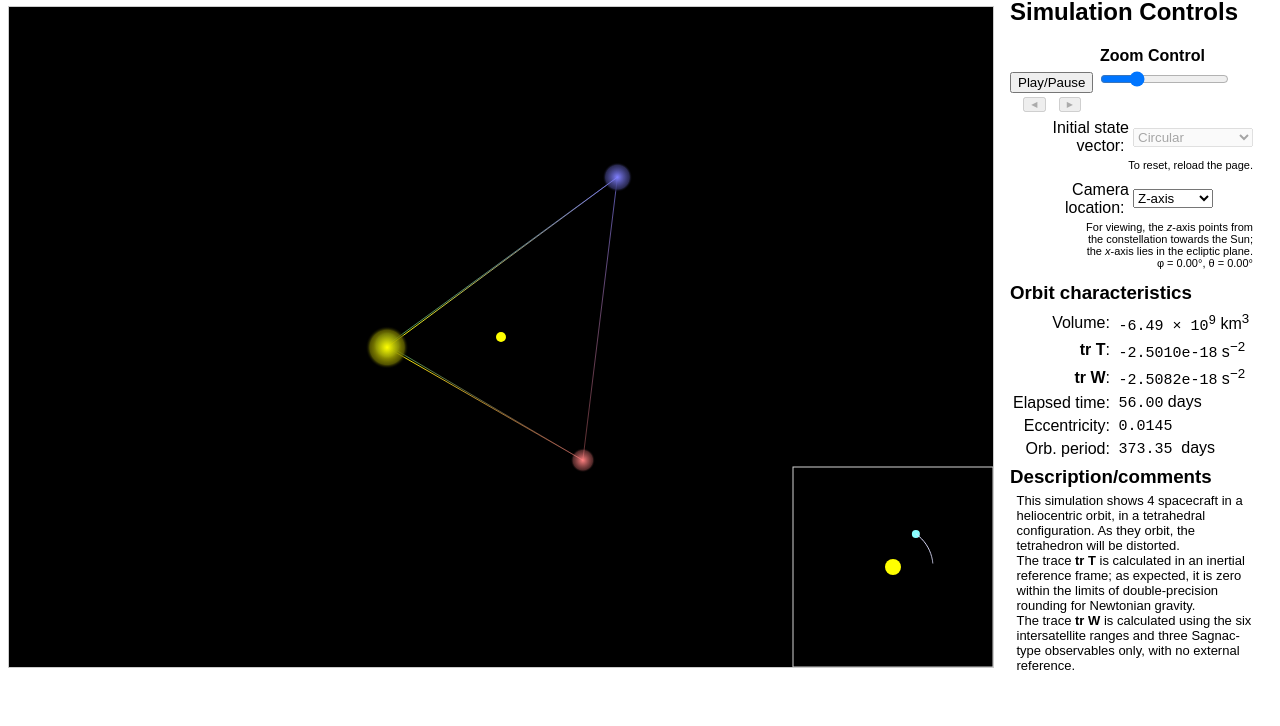
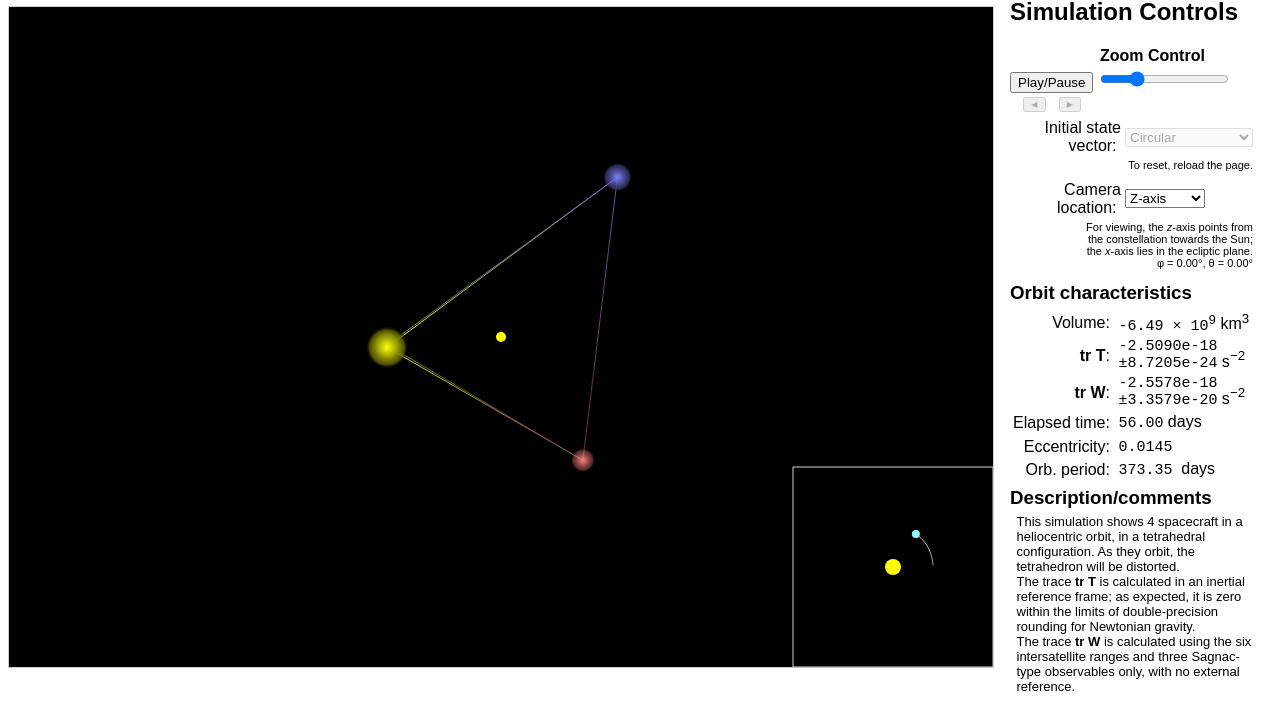
Before and after one commit to vttoth/TETRA, a plain HTML site: page index.html in a window 1280 px wide. Both pictures are taken after a click on the button "Play/Pause". Shown: the part 74-800 px from the top of the page. Drawn offline with Linux system fonts and the light colour scheme.

Commit message:
View scaling, stdev, new cases

```diff
--- a/tetra.css
+++ b/tetra.css
@@ -92,6 +92,8 @@ h3
 {
   font-family: monospace;
   font-size: 15px;
+  line-height: 1.1;
+  display: inline-block;
 }
 
 .desc
--- a/tetra.js
+++ b/tetra.js
@@ -10,6 +10,8 @@ const spacecraftsets = [
   {
     name: "Circular",
     tail: 300,
+    scale: AU,
+    step: 3600,
     refstate: { x: AU, y: 0, z: 0, vx: 0, vy: 30e-3, vz: 0},
     states: [
       { x: -1, y: -1, z: -3, vx:1e-8, vy:30e-3, vz:2e-7, r:255, g:128, b:128 },
@@ -21,6 +23,8 @@ const spacecraftsets = [
   {
     name: "Eccentric",
     tail: 600,
+    scale: AU,
+    step: 3600,
     refstate: { x: AU, y: 0, z: 0, vx: 0, vy: 35e-3, vz: 0},
     states: [
       { x: -1, y: -1, z: -1, vx:0e-7, vy:35e-3-15e-8, vz:1e-7, r:255, g:128, b:128 },
@@ -32,6 +36,8 @@ const spacecraftsets = [
   {
     name: "High ecc.",
     tail: 600,
+    scale: AU,
+    step: 3600,
     refstate: { x: 0.6 * AU, y: 0, z: 0, vx: 0, vy: 0.0485, vz: 0 },
     states: [
       { x: -0.5, y: -0.5, z: -0.5, vx: 1e-7, vy:0.0485+1.7e-7, vz: 5e-7, r:255, g:128, b:128 },
@@ -43,6 +49,8 @@ const spacecraftsets = [
   {
     name: "High ecc. (tiny)",
     tail: 600,
+    scale: AU,
+    step: 3600,
     refstate: { x: 0.6 * AU, y: 0, z: 0, vx: 0, vy: 0.0485, vz: 0 },
     states: [
       { x: -0.5e-1, y: -0.5e-1, z: -0.5e-1, vx: 1e-8, vy:0.0485+1.7e-8, vz: 5e-8, r:255, g:128, b:128 },
@@ -54,6 +62,8 @@ const spacecraftsets = [
   {
     name: "High ecc. (large)",
     tail: 600,
+    scale: AU,
+    step: 3600,
     refstate: { x: 0.6 * AU, y: 0, z: 0, vx: 0, vy: 0.0485, vz: 0 },
     states: [
       { x: -0.5e1, y: -0.5e1, z: -0.5e1, vx: 2e-6, vy:0.0485+1.8e-6, vz: -2.2e-6, r:255, g:128, b:128 },
@@ -63,14 +73,42 @@ const spacecraftsets = [
     ]
   },
   {
-    name: "Big Circular",
-    tail: 600,
-    refstate: { x: 2*AU, y: 0, z: 0, vx: 0, vy: 21e-3, vz: 0},
+    name: "Big eccentric",
+    tail: 3000,
+    scale: 10*AU,
+    step: 86400,
+    refstate: { x: 10*AU, y: 0, z: 0, vx: 0, vy: 8e-3, vz: 0},
     states: [
-      { x: -1, y: -1, z: -3, vx:1e-8, vy:21e-3, vz:1e-7, r:255, g:128, b:128 },
-      { x: +1, y: -1, z: 2, vx:0, vy:21e-3-2e-7, vz:0, r:128, g:255, b:128 },
-      { x: -1, y: 1, z: 5, vx:0, vy:21e-3, vz:1e-7, r:128, g:128, b:255 },
-      { x: +1, y: 2, z: 2, vx:0, vy:21e-3-2e-7, vz:0, r:255, g:255, b:0 }
+      { x: -1, y: -1, z: -3, vx:1e-9, vy:8e-3, vz:1e-8, r:255, g:128, b:128 },
+      { x: +1, y: -1, z: 2, vx:0, vy:8e-3-2e-8, vz:0, r:128, g:255, b:128 },
+      { x: -1, y: 1, z: 5, vx:0, vy:8e-3, vz:1e-8, r:128, g:128, b:255 },
+      { x: +1, y: 2, z: 2, vx:0, vy:8e-3-2e-8, vz:0, r:255, g:255, b:0 }
+    ]
+  },
+  {
+    name: "Gigantic eccentric",
+    tail: 3000,
+    scale: 30*AU,
+    step: 2*86400,
+    refstate: { x: 30*AU, y: 0, z: 0, vx: 0, vy: 5e-3, vz: 0},
+    states: [
+      { x: -1, y: -1, z: -3, vx:1e-9, vy:5e-3, vz:1e-10, r:255, g:128, b:128 },
+      { x: +1, y: -1, z: 2, vx:0, vy:5e-3-2e-9, vz:0, r:128, g:255, b:128 },
+      { x: -1, y: 1, z: 5, vx:0, vy:5e-3, vz:1e-10, r:128, g:128, b:255 },
+      { x: +1, y: 2, z: 2, vx:0, vy:5e-3-2e-9, vz:0, r:255, g:255, b:0 }
+    ]
+  },
+  {
+    name: "Tiny eccentric",
+    tail: 300,
+    scale: 0.1*AU,
+    step: 90,
+    refstate: { x: 0.1*AU, y: 0, z: 0, vx: 0, vy: 100e-3, vz: 0},
+    states: [
+      { x: -0.1, y: -0.1, z: -0.2, vx:2e-8, vy:100e-3, vz:0e-8, r:255, g:128, b:128 },
+      { x: +0.1, y: -0.1, z: 0.1, vx:-1e-8, vy:100e-3-0e-8, vz:0, r:128, g:255, b:128 },
+      { x: -0.1, y: 0.1, z: 0.2, vx:1e-8, vy:100e-3, vz:0e-8, r:128, g:128, b:255 },
+      { x: +0.1, y: -0.2, z: 0.1, vx:-3e-8, vy:100e-3+0e-5, vz:0, r:255, g:255, b:0 }
     ]
   },
   {
@@ -165,10 +203,15 @@ function loadAll()
 			time = data.time;
 			topView.bufferSize = data.top.size;
 			topView.buffer = data.top.buffer;
-			rtsM = new TS(data.rts.M.size);
-			rtsM.data = data.rts.M.data;
-			rtsT = new TS(data.rts.T.size);
-			rtsT.data = data.rts.T.data;
+			rtsM = [];
+			rtsT = [];
+			for (let K = 0; K < 4; K++)
+			{
+				rtsM.push(new TS(data.rts.M[K].size));
+				rtsM[K].data = data.rts.M[K].data;
+				rtsT.push(new TS(data.rts.T[K].size));
+				rtsT[K].data = data.rts.T[K].data;
+			}
 			camera.x = data.camera.x;
 			camera.y = data.camera.y;
 			camera.z = data.camera.z;
@@ -195,6 +238,8 @@ const camera = { x: 0, y: 0, z: 10, phi: 0, theta: 0 };
 var spacecrafts;
 var states;
 var refstate;
+var scale;
+var step;
 var indices;
 
 // Force modifiers:
@@ -417,47 +462,54 @@ class TS
   }
 }
 
-rtsM = new TS(3);
-rtsT = new TS(3);
-rtsE = new TS(3);
-rtsW = new TS(3);
-
-function trT(states, DT)
+var rtsM = [];
+var rtsT = [];
+var rtsW = [];
+var rtsE = [];
+for (let K = 0; K < 4; K++)
 {
-  let r12 = {x:states[1].x - states[0].x, y:states[1].y - states[0].y, z: states[1].z - states[0].z};
-  let r13 = {x:states[2].x - states[0].x, y:states[2].y - states[0].y, z: states[2].z - states[0].z};
-  let r14 = {x:states[3].x - states[0].x, y:states[3].y - states[0].y, z: states[3].z - states[0].z};
-
-  rtsT.push({r12:r12, r13:r13, r14:r14});
-
-  return doTR(rtsT, DT);
+	rtsM.push(new TS(3));
+	rtsT.push(new TS(3));
+	rtsW.push(new TS(3));
+	rtsE.push(new TS(3));
 }
 
-function trM(states, DT)
+function trT(states, DT, K=0)
 {
-  let a = L(states[0], states[1]);
-  let b = L(states[0], states[2]);
-  let c = L(states[1], states[2]);
-  let d = L(states[0], states[3]);
-  let e = L(states[1], states[3]);
-  let f = L(states[2], states[3]);
+  let r12 = {x:states[(K+1)%4].x - states[K].x, y:states[(K+1)%4].y - states[K].y, z: states[(K+1)%4].z - states[K].z};
+  let r13 = {x:states[(K+2)%4].x - states[K].x, y:states[(K+2)%4].y - states[K].y, z: states[(K+2)%4].z - states[K].z};
+  let r14 = {x:states[(K+3)%4].x - states[K].x, y:states[(K+3)%4].y - states[K].y, z: states[(K+3)%4].z - states[K].z};
+
+  rtsT[K].push({r12:r12, r13:r13, r14:r14});
+
+  return doTR(rtsT[K], DT);
+}
+
+function trM(states, DT, K=0)
+{
+  let a = L(states[K], states[(K+1)%4]);
+  let b = L(states[K], states[(K+2)%4]);
+  let c = L(states[(K+1)%4], states[(K+2)%4]);
+  let d = L(states[K], states[(K+3)%4]);
+  let e = L(states[(K+1)%4], states[(K+3)%4]);
+  let f = L(states[(K+2)%4], states[(K+3)%4]);
 
   let r12={x:a, y:0, z:0};
   let r13={x:(a**2 + b**2 - c**2)/(2*a), y:Math.sqrt(b**2 - ((a**2 + b**2 - c**2)/(2*a))**2), z:0};
   let r14={x:(a**2 + d**2 - e**2)/(2*a), y:(b**2 + d**2 - f**2 - ((a**2 + d**2 - e**2)*(a**2 + b**2 - c**2))/(2*a**2))/(2*Math.sqrt(b**2 - ((a**2 + b**2 - c**2)/(2*a))**2)), z:Math.sqrt(d**2 - ((a**2 + d**2 - e**2)/(2*a))**2 - ((b**2 + d**2 - f**2 - ((a**2 + d**2 - e**2)*(a**2 + b**2 - c**2))/(2*a**2))/(2*Math.sqrt(b**2 - ((a**2 + b**2 - c**2)/(2*a))**2)))**2)};
 
-  rtsM.push({r12:r12, r13:r13, r14:r14});
+  rtsM[K].push({r12:r12, r13:r13, r14:r14});
 
-  return doTR(rtsM, DT);
+  return doTR(rtsM[K], DT);
 }
 
-function trE(states, DT)
+function trE(states, DT, K=0)
 {
   // What we want is the same calculation with respect to the "satellite" frame.
 
-  let r12 = {x:states[1].x - states[0].x, y:states[1].y - states[0].y, z: states[1].z - states[0].z};
-  let r13 = {x:states[2].x - states[0].x, y:states[2].y - states[0].y, z: states[2].z - states[0].z};
-  let r14 = {x:states[3].x - states[0].x, y:states[3].y - states[0].y, z: states[3].z - states[0].z};
+  let r12 = {x:states[(K+1)%4].x - states[0].x, y:states[(K+1)%4].y - states[0].y, z: states[(K+1)%4].z - states[0].z};
+  let r13 = {x:states[(K+2)%4].x - states[0].x, y:states[(K+2)%4].y - states[0].y, z: states[(K+2)%4].z - states[0].z};
+  let r14 = {x:states[(K+3)%4].x - states[0].x, y:states[(K+3)%4].y - states[0].y, z: states[(K+3)%4].z - states[0].z};
 
   let ex = states.reduce((a,b)=>({x:a.x+b.x,y:a.y+b.y,z:a.z+b.z}));
   let nx = norm(ex);
@@ -479,9 +531,9 @@ function trE(states, DT)
   let R13 = {x:dot(r13,ex), y:dot(r13,ey), z:dot(r13,ez)};
   let R14 = {x:dot(r14,ex), y:dot(r14,ey), z:dot(r14,ez)};
 
-  rtsE.push({r12:R12, r13:R13, r14:R14});
+  rtsE[K].push({r12:R12, r13:R13, r14:R14});
 
-  return doTR(rtsE, DT);
+  return doTR(rtsE[K], DT);
 }
 
 function Sagnac(ri, rj, vi, vj)
@@ -498,19 +550,19 @@ function Sagnac(ri, rj, vi, vj)
   return t1i + tij + tj1;
 }
 
-function trW(DT)
+function trW(DT, K=0)
 {
-  if (rtsT.data.length != 3) return NaN;
+  if (rtsT[K].data.length != 3) return NaN;
 
   // Midpoint position
-  let r12 = rtsT.data[1].r12;
-  let r13 = rtsT.data[1].r13;
-  let r14 = rtsT.data[1].r14;
+  let r12 = rtsT[K].data[1].r12;
+  let r13 = rtsT[K].data[1].r13;
+  let r14 = rtsT[K].data[1].r14;
 
   // Velocities of 234 wrt. satellite 1
-  let v12 = smul(1/(2*DT), vadd(rtsT.data[2].r12, smul(-1, rtsT.data[0].r12)));
-  let v13 = smul(1/(2*DT), vadd(rtsT.data[2].r13, smul(-1, rtsT.data[0].r13)));
-  let v14 = smul(1/(2*DT), vadd(rtsT.data[2].r14, smul(-1, rtsT.data[0].r14)));
+  let v12 = smul(1/(2*DT), vadd(rtsT[K].data[2].r12, smul(-1, rtsT[K].data[0].r12)));
+  let v13 = smul(1/(2*DT), vadd(rtsT[K].data[2].r13, smul(-1, rtsT[K].data[0].r13)));
+  let v14 = smul(1/(2*DT), vadd(rtsT[K].data[2].r14, smul(-1, rtsT[K].data[0].r14)));
 
   let w123 = Sagnac(r12, r13, v12, v13) - Sagnac(r13, r12, v13, v12);
   let w134 = Sagnac(r13, r14, v13, v14) - Sagnac(r14, r13, v14, v13);
@@ -524,14 +576,14 @@ function trW(DT)
   //
   //
 
-  r12 = rtsM.data[1].r12;
-  r13 = rtsM.data[1].r13;
-  r14 = rtsM.data[1].r14;
+  r12 = rtsM[K].data[1].r12;
+  r13 = rtsM[K].data[1].r13;
+  r14 = rtsM[K].data[1].r14;
 
   // Velocities of 234 wrt. satellite 1
-  v12 = smul(1/(2*DT), vadd(rtsM.data[2].r12, smul(-1, rtsM.data[0].r12)));
-  v13 = smul(1/(2*DT), vadd(rtsM.data[2].r13, smul(-1, rtsM.data[0].r13)));
-  v14 = smul(1/(2*DT), vadd(rtsM.data[2].r14, smul(-1, rtsM.data[0].r14)));
+  v12 = smul(1/(2*DT), vadd(rtsM[K].data[2].r12, smul(-1, rtsM[K].data[0].r12)));
+  v13 = smul(1/(2*DT), vadd(rtsM[K].data[2].r13, smul(-1, rtsM[K].data[0].r13)));
+  v14 = smul(1/(2*DT), vadd(rtsM[K].data[2].r14, smul(-1, rtsM[K].data[0].r14)));
 
   let w = {x:0, y:0, z:0};
   let eps = 1e-10;
@@ -554,7 +606,7 @@ function trW(DT)
     return m;
   };
 
-  let count = 50;
+  let count = 20;
   let m;
   let D = {x:0, y:0, z:0};
   let F = {x:0, y:0, z:0};
@@ -575,7 +627,12 @@ function trW(DT)
     F = {x:w123 - m.m123, y:w134 - m.m134, z:w142 - m.m142};
     D = Mmul(inv3x3M(J), F);
 
-  } while (--count > 0 && Math.sqrt(dot(F,F)) > 1e-17);
+  } while (--count > 0 && Math.sqrt(dot(F,F)) > 2e-17);
+
+  if (count < 1)
+  {
+    console.log("Insufficient accuracy: " + Math.sqrt(dot(F,F)));
+  }
 
 //console.log("COUNT = " + count);
 //console.log(D);
@@ -583,9 +640,9 @@ function trW(DT)
 //console.log(w);
 
   // We can now calculate the velocities of the 234 vertices wrt. 1
-//  let u12 = X(w, smul(0.5, vadd(rtsM.data[0].r12, rtsM.data[1].r12)));
-//  let u13 = X(w, smul(0.5, vadd(rtsM.data[0].r13, rtsM.data[1].r13)));
-//  let u14 = X(w, smul(0.5, vadd(rtsM.data[0].r14, rtsM.data[1].r14)));
+//  let u12 = X(w, smul(0.5, vadd(rtsM[K].data[0].r12, rtsM[K].data[1].r12)));
+//  let u13 = X(w, smul(0.5, vadd(rtsM[K].data[0].r13, rtsM[K].data[1].r13)));
+//  let u14 = X(w, smul(0.5, vadd(rtsM[K].data[0].r14, rtsM[K].data[1].r14)));
 //console.log(u12);
 //console.log(u13);
 //console.log(u14);
@@ -593,29 +650,29 @@ function trW(DT)
   let W = Math.sqrt(dot(w,w));
   let theta = W*DT;
   let I = [[1, 0, 0], [0, 1, 0], [0, 0, 1]];
-  let K = [[0, -w.z/W, w.y/W], [w.z/W, 0, -w.x/W], [-w.y/W, w.x/W, 0]];
-  let R = MP(I, MP(sM(Math.sin(theta), K), sM(1-Math.cos(theta), MM(K,K))));
+  let Q = [[0, -w.z/W, w.y/W], [w.z/W, 0, -w.x/W], [-w.y/W, w.x/W, 0]];
+  let R = MP(I, MP(sM(Math.sin(theta), Q), sM(1-Math.cos(theta), MM(Q,Q))));
 
   // and adjust their relative positions, removing the fictitious force
-  r12 = Mmul(R, rtsM.data[0].r12);
-  r13 = Mmul(R, rtsM.data[0].r13);
-  r14 = Mmul(R, rtsM.data[0].r14);
+  r12 = Mmul(R, rtsM[K].data[0].r12);
+  r13 = Mmul(R, rtsM[K].data[0].r13);
+  r14 = Mmul(R, rtsM[K].data[0].r14);
 
-  rtsW.push({r12:r12, r13:r13, r14:r14});
+  rtsW[K].push({r12:r12, r13:r13, r14:r14});
 
   // The middle position is left alone
-  rtsW.push(rtsM.data[1]);
+  rtsW[K].push(rtsM[K].data[1]);
 
   theta = -W*DT;
-  R = MP(I, MP(sM(Math.sin(theta), K), sM(1-Math.cos(theta), MM(K,K))));
+  R = MP(I, MP(sM(Math.sin(theta), Q), sM(1-Math.cos(theta), MM(Q,Q))));
 
-  r12 = Mmul(R, rtsM.data[2].r12);
-  r13 = Mmul(R, rtsM.data[2].r13);
-  r14 = Mmul(R, rtsM.data[2].r14);
+  r12 = Mmul(R, rtsM[K].data[2].r12);
+  r13 = Mmul(R, rtsM[K].data[2].r13);
+  r14 = Mmul(R, rtsM[K].data[2].r14);
 
-  rtsW.push({r12:r12, r13:r13, r14:r14});
+  rtsW[K].push({r12:r12, r13:r13, r14:r14});
 
-  return doTR(rtsW, DT);
+  return doTR(rtsW[K], DT);
 }
 
 function doTR(rts, DT)
@@ -739,17 +796,35 @@ function propagate(dontMove = false, forward = true)
 	if (inPROP) return;
 	inPROP = true;
 
-	const DT = forward ? 900 : -900;
-	const NT = 96;
+	const DT = forward ? step : -step;
+	let NT = Math.floor(86400/step);
+    if (NT > 96) NT = 96;
+    if (NT < 1) NT = 1;
+
 	var traceM = 0;
 	var traceT = 0;
 	var traceE = 0;
 	var traceW = 0;
 
+    var stdevM = 0;
+    var stdevT = 0;
+    var stdevE = 0;
+    var stdevW = 0;
+
 	if (!dontMove)
 	{
     for (let i = 0; i < NT; i++)
     {
+	  traceM = 0;
+	  traceT = 0;
+	  traceE = 0;
+	  traceW = 0;
+
+      stdevM = 0;
+      stdevT = 0;
+      stdevE = 0;
+      stdevW = 0;
+
       for (let j = 0; j < states.length; j++)
       {
         states[j] = rk4(states[j], DT, refstate);
@@ -762,10 +837,36 @@ function propagate(dontMove = false, forward = true)
         states[j].z += refstate.z - newstate.z;
       }
       refstate = newstate;
-      traceM = trM(states, DT);
-      traceT = trT(states, DT);
-      traceE = trE(states, DT);
-      traceW = trW(DT);
+
+      for (let K = 0; K < 4; K++)
+      {
+        let tM = trM(states, DT, K);
+        let tT = trT(states, DT, K);
+        let tE = trE(states, DT, K);
+        let tW = trW(DT, K); // Uses rtsT and rtsM, created by trT and trM
+
+//console.log("trW[" + K + "]=" + tW);
+
+        traceM += tM;
+        traceT += tT;
+        traceE += tE;
+        traceW += tW;
+
+        stdevM += tM*tM;
+        stdevT += tT*tT;
+        stdevE += tE*tE;
+        stdevW += tW*tW;
+      }
+      traceM /= 4;
+      traceT /= 4;
+      traceE /= 4;
+      traceW /= 4;
+
+      stdevM = Math.sqrt(stdevM / 4 - traceM*traceM);
+      stdevT = Math.sqrt(stdevT / 4 - traceT*traceT);
+      stdevE = Math.sqrt(stdevE / 4 - traceE*traceE);
+      stdevW = Math.sqrt(stdevW / 4 - traceW*traceW);
+
       time += DT / 86400.0;
     }
 	}
@@ -776,6 +877,11 @@ function propagate(dontMove = false, forward = true)
 	traceT = traceT.toPrecision(5);
 	traceE = traceE.toPrecision(5);
 	traceW = traceW.toPrecision(5);
+    stdevM = "&plusmn;" + stdevM.toPrecision(5);
+    stdevT = "&plusmn;" + stdevT.toPrecision(5);
+    stdevE = "&plusmn;" + stdevE.toPrecision(5);
+    stdevW = "&plusmn;" + stdevW.toPrecision(5);
+
 	if (traceM[0] != '-') traceM = "&nbsp;" + traceM;
 	if (traceT[0] != '-') traceT = "&nbsp;" + traceT;
 	if (traceE[0] != '-') traceE = "&nbsp;" + traceE;
@@ -783,9 +889,9 @@ function propagate(dontMove = false, forward = true)
 
 	document.getElementById("volume").innerHTML = theVolume;
 	document.getElementById("trM").innerHTML = traceM;
-	document.getElementById("trT").innerHTML = traceT;
+	document.getElementById("trT").innerHTML = traceT + "<br/>" + stdevT;
 	document.getElementById("trE").innerHTML = traceE;
-	document.getElementById("trW").innerHTML = traceW;
+	document.getElementById("trW").innerHTML = traceW + "<br/>" + stdevW;
 	document.getElementById("time").innerText = time.toFixed(2);
 
     //window.requestAnimationFrame(render);
@@ -868,7 +974,7 @@ function render()
 	  ctx.fillStyle = 'yellow';
 	  ctx.beginPath();
       let cw = Math.min(canvas.width, canvas.height);
-	  ctx.arc(canvas.width/2 + camera.phi*4/Math.PI*cw/2, canvas.height/2 + camera.theta*4/Math.PI*cw/2, -5*AU/sunZ, 0, 2 * Math.PI);
+	  ctx.arc(canvas.width/2 + camera.phi*4/Math.PI*cw/2, canvas.height/2 + camera.theta*4/Math.PI*cw/2, -5*scale/sunZ, 0, 2 * Math.PI);
 	  ctx.fill();
     }
 
@@ -1029,15 +1135,17 @@ function onInit(init)
 	{
 		spacecrafts = spacecraftsets[init].states;
 		topView.bufferSize = spacecraftsets[init].tail;
+        refstate = new State(spacecraftsets[init].refstate.x, spacecraftsets[init].refstate.y,
+                             spacecraftsets[init].refstate.z, spacecraftsets[init].refstate.vx,
+                             spacecraftsets[init].refstate.vy, spacecraftsets[init].refstate.vz, 1, 1, 1);
+        scale = spacecraftsets[init].scale;
+        step = spacecraftsets[init].step;
 	}
 
 	states = spacecrafts.map(spacecraft => new State(spacecraft.x, spacecraft.y, spacecraft.z,
 													spacecraft.vx, spacecraft.vy, spacecraft.vz,
 													spacecraft.r, spacecraft.g, spacecraft.b));
 //  refstate = spacecraftsets[init].refstate;
-  refstate = new State(spacecraftsets[init].refstate.x, spacecraftsets[init].refstate.y,
-                       spacecraftsets[init].refstate.z, spacecraftsets[init].refstate.vx,
-                       spacecraftsets[init].refstate.vy, spacecraftsets[init].refstate.vz, 1, 1, 1);
 
 	// Create an array of indices
 	indices = spacecrafts.map((_, index) => index);
@@ -1290,8 +1398,8 @@ let topView =
 	this.context.fill();
 
     // Scale state vector coordinates to view
-    let x = (avgState.x + 2.5) * this.width / 5 + this.x;
-    let y = (avgState.y + 2.5) * this.height / 5 + this.y;
+    let x = (avgState.x * AU / scale + 2.5) * this.width / 5 + this.x;
+    let y = (avgState.y * AU / scale + 2.5) * this.height / 5 + this.y;
 
     // Draw current position
     this.context.fillStyle = '#8FF';
@@ -1303,11 +1411,13 @@ let topView =
 	this.context.lineWidth = 1;
 	this.context.beginPath();
 	this.context.moveTo(x, y);
-	for (let i = this.buffer.length - 2; i >= 0; i -= 5)
+    let tstep = Math.floor(this.buffer.length / 100);
+    if (tstep < 1) tstep = 1;
+	for (let i = this.buffer.length - 2; i >= 0; i -= tstep)
 	{
 		let state = this.buffer[i];
-		let x = (state.x + 2.5) * this.width / 5 + this.x;
-		let y = (state.y + 2.5) * this.height / 5 + this.y;
+		let x = (state.x * AU / scale + 2.5) * this.width / 5 + this.x;
+		let y = (state.y * AU / scale + 2.5) * this.height / 5 + this.y;
 		this.context.lineTo(x, y);
 		// Fade color
 		this.context.strokeStyle = `rgba(224, 224, 255, ${(i/this.buffer.length)**0.125})`;
```
